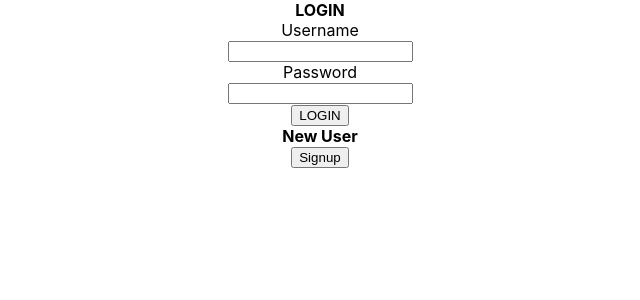
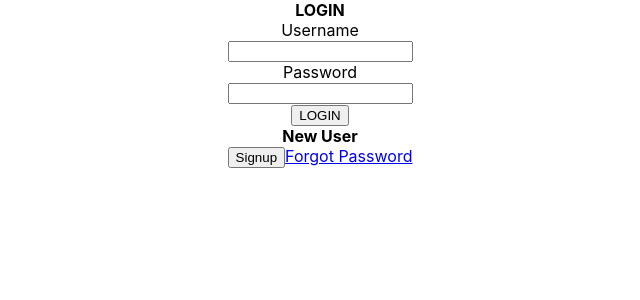
Before and after one commit to Lorraineken/phase_4_project_react, a React (Create React App) app: page /login in a window 1280 px wide. Shown: the top 300 px of the page, without its empty margins (320-960 px from the left). Built offline with nearby package versions, Linux system fonts and the light colour scheme; the HTML template or start-up script is replaced by a standard one.

Commit message:
Added PasswordChange component

```diff
--- a/src/App.js
+++ b/src/App.js
@@ -9,6 +9,8 @@ import Signup from './components/Signup';
 import LogIn from './components/LogIn';
 import About from './components/About'
 import Workout from './components/Workout';
+import PasswordChange from './components/PasswordChange';
+
 function App() {
 
 
@@ -31,6 +33,7 @@ function App() {
         />
         <Route path="/about"  element={<About />}/>
         <Route path="/workout"  element={<Workout />}/>
+        <Route path="/pwchange" element={<PasswordChange />}/>
       </Routes>
 
     </div>
--- a/src/components/LogIn.js
+++ b/src/components/LogIn.js
@@ -54,6 +54,7 @@ const LogIn = ({handleUserLoginAndSignup}) =>{
                 <strong >New User</strong>
                 <br />
                <Link to='/signup'><button>Signup</button></Link>
+               <Link to='/pwchange'>Forgot Password</Link>
             </form>
         </div>
     )
--- /dev/null
+++ b/src/components/PasswordChange.js
@@ -0,0 +1,12 @@
+import React from "react";
+
+function PasswordChange(){
+
+return (
+    <div>
+
+    </div>
+)
+}
+
+export default PasswordChange
```
